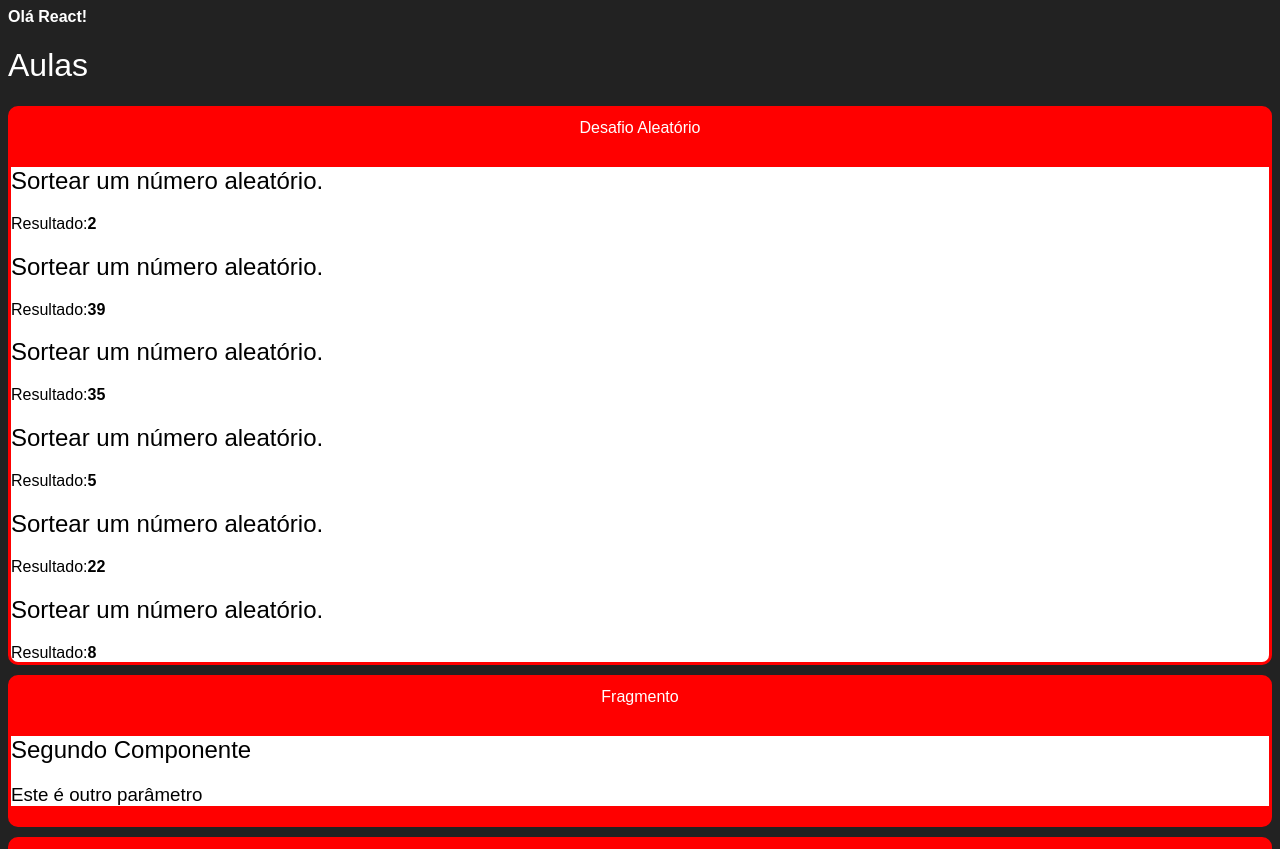
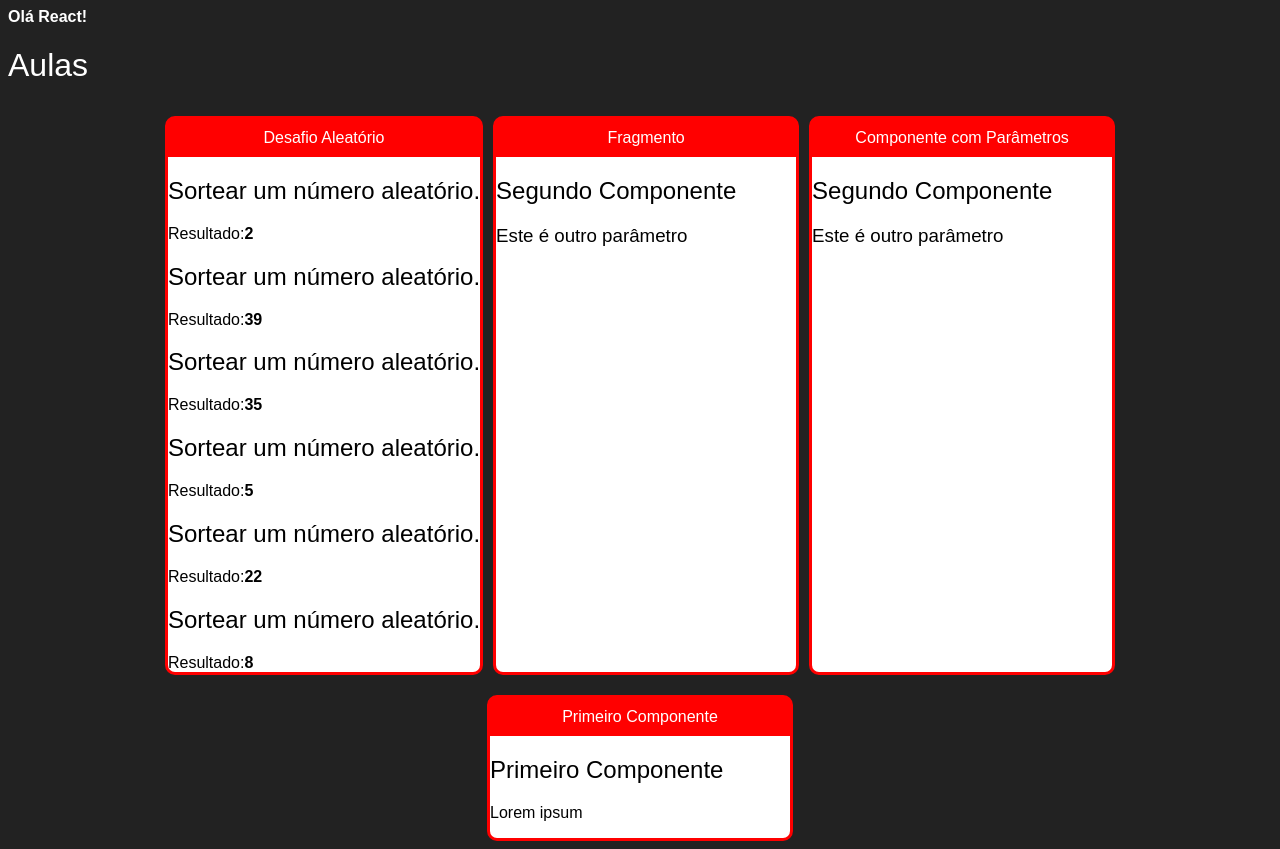
Before and after one commit to fernandosgodoy/TreinamentoReact, a React (Create React App) app: page / in a window 1280 px wide. Shown: the top 849 px of the page. Built offline with nearby package versions, Linux system fonts and the light colour scheme.

Commit message:
aplicando o flex box para os cards da aplicação

```diff
--- /dev/null
+++ b/src/App.css
@@ -0,0 +1,5 @@
+.App .cards {
+    display: flex;
+    justify-content: center;
+    flex-wrap: wrap;
+}
--- a/src/App.jsx
+++ b/src/App.jsx
@@ -4,14 +4,16 @@
 import Primeiro from './components/basics/Primeiro'
 import ChamaParametro from './components/basics/Parametros'
 import Fragmento from './components/basics/Fragmento'
-import Sortear from './components/SotearNumero'
+import Sortear from './components/SotearNumero';
+import './App.css';
 
 export default function() {
-    return <div>
+    return <div className="App">
         <strong>Olá React!</strong>
         <br/>
         <h1>Aulas</h1>
 
+        <div className="cards">
             <Card titulo="Desafio Aleatório">
                 <Sortear minimo="1" maximo="60" />
                 <Sortear minimo="1" maximo="60" />
@@ -35,6 +37,9 @@
             <Card titulo="Primeiro Componente">
                 <Primeiro></Primeiro>
             </Card>
+        </div>
+
+
 
     </div>
 }
--- a/src/components/layout/Cards.css
+++ b/src/components/layout/Cards.css
@@ -3,7 +3,10 @@
     border: 3px solid red;
     border-radius: 10px;
     overflow: hidden;
-    margin: 10px 0;
+    margin: 10px 5px;
+    display: flex;
+    flex-direction: column;
+    min-width: 300px;
 }
 
 .Card .Title {
@@ -15,4 +18,6 @@
 .Card .Content {
     background-color: #fff;
     color: #000;
+    flex: 1;
+    /* flex-grow: inherit; */
 }
```
Lines whose indentation alone changed are shown as unchanged.
